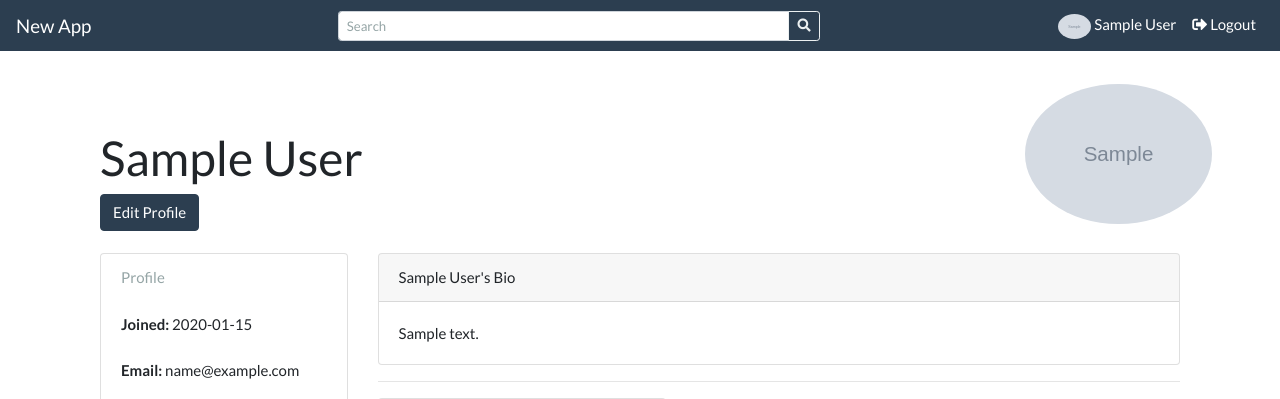
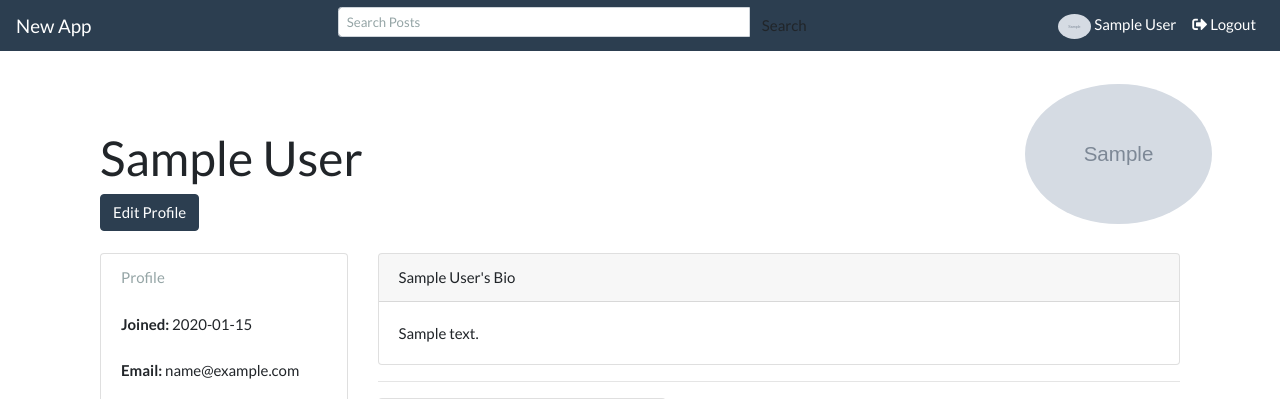
Before and after one commit to Danutu89/NewApp, a Flask app: a page that uses templates/index.html in a window 1280 px wide. Shown: the top 399 px of the page. Run offline with Flask 2, Linux system fonts and the light colour scheme; a user stored in the database is signed in; tables that the repository leaves empty hold one stand-in row (values such as "Sample post"); grey boxes marked "Sample" are stand-in pictures; a database or web service that is not in the repository returns one stand-in record (values such as "Sample title"); data that the repository does not hold is empty; some libraries are stand-ins or nearby versions.

Commit message:
Fixed some bugs

```diff
--- a/app.py
+++ b/app.py
@@ -5,12 +5,16 @@ from flask_login import LoginManager
 
 from sqlalchemy import create_engine
 
+import flask_whooshalchemy as wh
+
+
 app = Flask(__name__)
 
 
 app.secret_key = '\xce,CH\xc0\xd2K9\xe3\x87\xa0Z\x19\x8a\xcd\xf9\x91\x94\xddN\xff\xaf;r\xef'
 app.config['SQLALCHEMY_DATABASE_URI'] = "postgresql:///newapp"
 app.config['SQLALCHEMY_TRACK_MODIFICATIONS'] = "True"
+app.config['WHOOSH_BASE'] = 'whoosh'
 
 db = SQLAlchemy(app)
 db_engine = create_engine('postgresql:///newapp')
@@ -20,7 +24,10 @@ login_manager.init_app(app)
 
 login_manager.login_view = "home.home"
 
-from models import UserModel, Gits
+
+from models import UserModel, PostModel
+
+wh.whoosh_index(app,PostModel)
 
 @login_manager.user_loader
 def load_user(user_id):
--- a/models.py
+++ b/models.py
@@ -4,8 +4,10 @@ from sqlalchemy import ForeignKey
 from sqlalchemy.orm import relationship
 from app import bcrypt
 from sqlalchemy.ext.declarative import declarative_base
+import flask_whooshalchemy as wh
 
 Base = declarative_base()
+
 
 class UserModel(Base):
 
@@ -74,6 +76,8 @@ class RoleModel(Base):
 class PostModel(Base):
 
     __tablename__ = 'posts'
+    __searchable__ = ['title', 'id']
+    __analyzer__ = wh.StemmingAnalyzer()
 
     id = db.Column(db.Integer, db.Sequence('posts_id_seq'), primary_key = True)
     title = db.Column(db.String(100), primary_key = False)
--- a/templates/index.html
+++ b/templates/index.html
@@ -43,13 +43,14 @@
       </ul>
       <ul class="navbar-nav mr-auto col-md-5 nav-fill" style="padding-right: 0">
       <li class="nav-item">
+        <form action="{{url_for('home.home')}}" method="SEARCH">
           <div class="input-group mb-0">
-              <input type="text" class="form-control form-control-sm" placeholder="Search" aria-label="Search" aria-describedby="button-addon2">
+              {{search.search}}
               <div class="input-group-append">
-                <button class="btn btn-outline-light btn-sm" type="button" id="button-addon2"><i class="fa fa-search"></i></button>
+                {{search.submit}}
               </div>
             </div>
-
+          </form>
         </li>
       </ul>
       <ul class="navbar-nav">
--- a/user_templates/user_page.html
+++ b/user_templates/user_page.html
@@ -5,9 +5,11 @@
     <div class="row">
         <div class="col-sm-10">
             <h1 style="margin-top:5%;">{{user.name}}</h1>
-            {% if current_user.id == user.id %}
-            <button type="button" class="btn btn-primary" data-toggle="modal" data-dismiss="modal"
-                data-target="#modify_profile">Edit Profile</button>
+            {% if current_user.is_authenticated %}
+                {% if current_user.id == user.id %}
+                <button type="button" class="btn btn-primary" data-toggle="modal" data-dismiss="modal"
+                    data-target="#modify_profile">Edit Profile</button>
+                {% endif %}
             {% endif %}
             <!--<button type="button" class="btn btn-success">Book me!</button> <button type="button"
                 class="btn btn-info">Send me a message</button>-->
@@ -96,7 +98,7 @@
                         </button>
                     </div>
                     <div class="modal-body">
-                        <form class="form-signin" action="{{url_for('users.modify_profile',idm=current_user.id)}}"
+                        <form class="form-signin" action="{{url_for('users.modify_profile',idm=user.id)}}"
                             role="form" method="POST">
                             {{modify_profile.csrf_token}}
                             {{modify_profile.username(value=user.name)}}
--- a/users.py
+++ b/users.py
@@ -1,7 +1,7 @@
 from flask import Blueprint, render_template, abort, request, redirect, url_for, flash, jsonify
 from jinja2 import TemplateNotFound
 from flask_login import login_user, login_required, logout_user
-from forms import RegisterForm,LoginForm,ModifyProfileForm
+from forms import RegisterForm,LoginForm,ModifyProfileForm,SearchForm
 import requests
 
 
@@ -75,6 +75,9 @@ def register():
 
 @users_pages.route("/user/<string:name>/id=<int:id>")
 def user(name,id):
+    search = SearchForm(request.form)
+    register = RegisterForm(request.form)
+    login = LoginForm(request.form)
     modify_profile = ModifyProfileForm(request.form)
     user = db.session.query(UserModel).filter_by(id=id).first()
     post_count = db.session.query(PostModel).filter_by(user=id).count()
@@ -91,7 +94,7 @@ def user(name,id):
         for key in respond.keys():
             lan.append(key)
         lang[gits['name']]=lan
-    return render_template('user_page.html',user=user,repos=repos,modify_profile=modify_profile,lang=lang,post_count=post_count,reply_count=reply_count)
+    return render_template('user_page.html',user=user,repos=repos,modify_profile=modify_profile,lang=lang,post_count=post_count,reply_count=reply_count,search=search,register=register,login=login)
 
 
 @users_pages.route("/user/modify_profile/id=<int:idm>", methods=['GET','POST'])
```
Also changed, not shown: home.py (+6 -1 lines), 1 other file.
